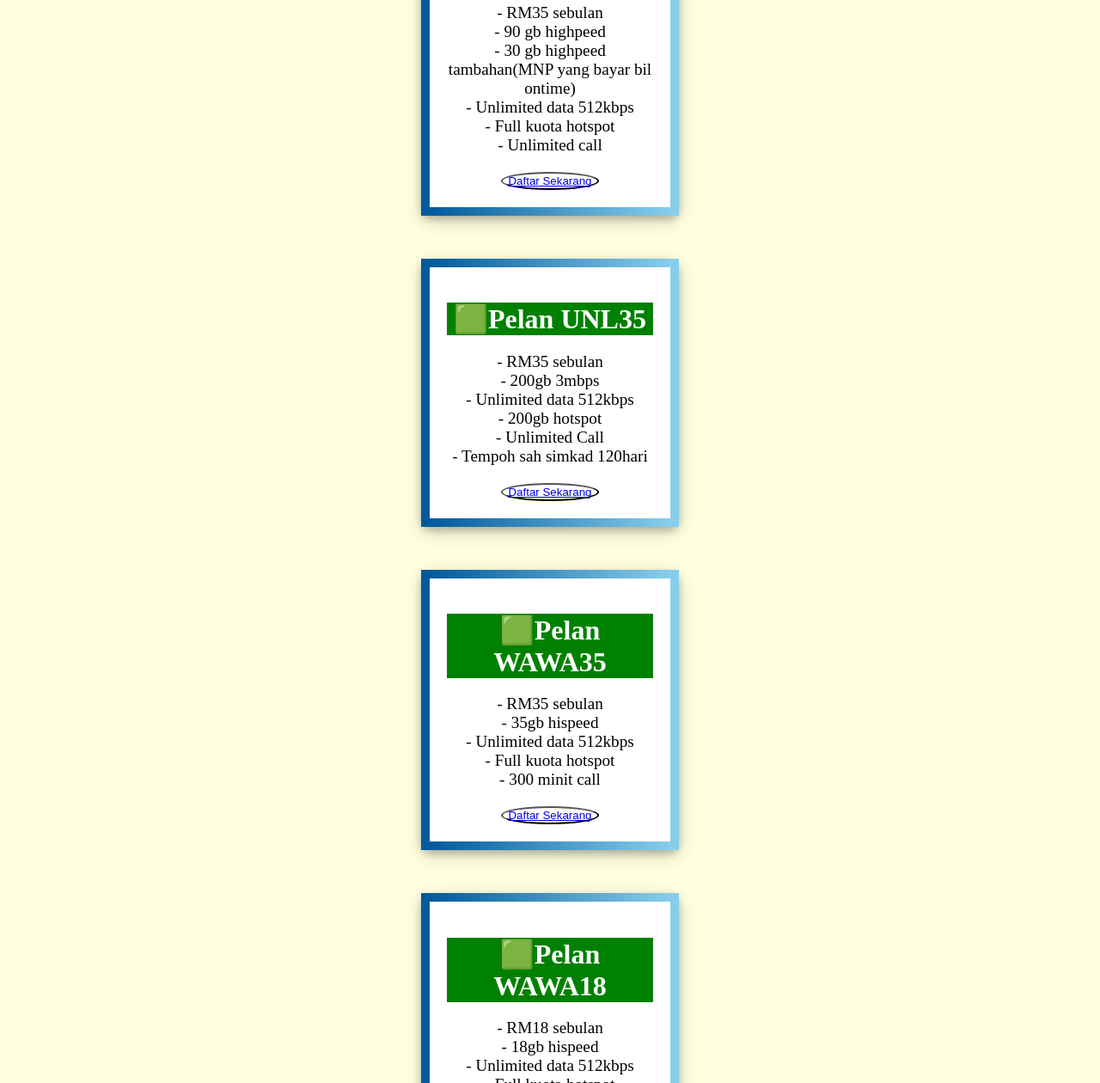
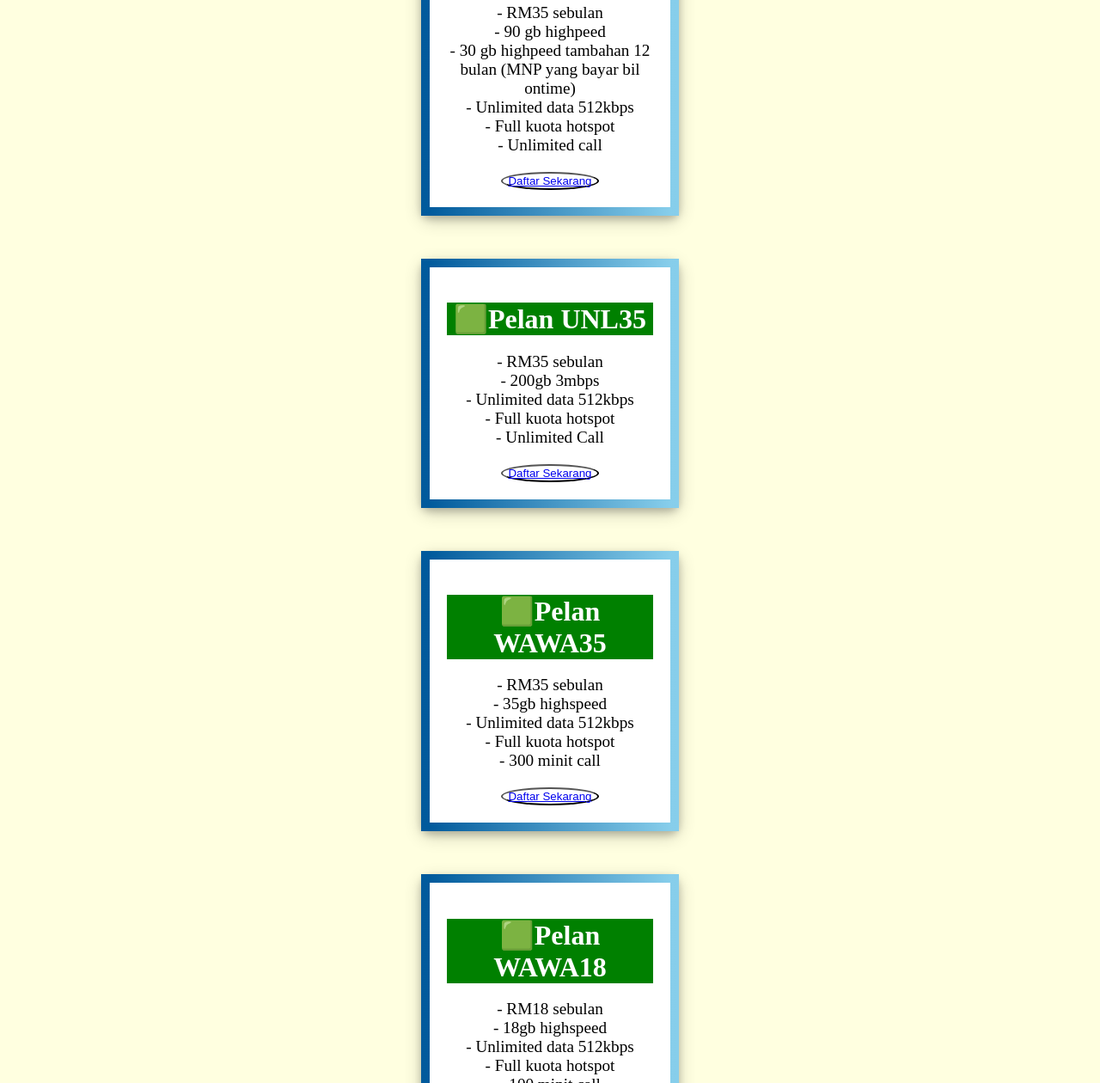
Before and after one commit to UserUnkown00/1xox, a plain HTML site: page index.html in a window 1280 px wide. Shown: the part 748-2008 px from the top of the page at 86% size. Drawn offline with Linux system fonts and the light colour scheme.

Commit message:
Add files via upload

```diff
--- a/index.html
+++ b/index.html
@@ -176,10 +176,10 @@
     <div class="container">
         <h1 class="highlight">🟦B150</h1>
         <p>
-            - RM53 sebulan termasuk sst<br>
+            - RM50 sebulan<br>
             - 250 gb highpeed<br>
             - Unlimited data 512kbps<br>
-            - 250 gb hotspot<br>
+            - Full kuota hotspot<br>
             - Unlimited call<br>
         </p>
         <button type="button" name="button">
@@ -192,7 +192,7 @@
         <p>
             - RM35 sebulan<br>
             - 90 gb highpeed<br>
-            - 30 gb highpeed tambahan(MNP yang bayar bil ontime)<br>
+            - 30 gb highpeed tambahan 12 bulan (MNP yang bayar bil ontime)<br>
             - Unlimited data 512kbps<br>
             - Full kuota hotspot<br>
             - Unlimited call<br>
@@ -208,9 +208,8 @@
             - RM35 sebulan<br>
             - 200gb 3mbps<br>
             - Unlimited data 512kbps<br>
-            - 200gb hotspot<br>
+            - Full kuota hotspot<br>
             - Unlimited Call<br>
-            - Tempoh sah simkad 120hari<br>
         </p>
         <button type="button" name="button">
           <a href="https://wa.me/601156755585?text=HelloSayaNakDaftarPelanUNL35!">Daftar Sekarang</a>
@@ -221,7 +220,7 @@
         <h1 class="highlight">  🟩Pelan WAWA35</h1>
         <p>
             - RM35 sebulan<br>
-            - 35gb hispeed<br>
+            - 35gb highspeed<br>
             - Unlimited data 512kbps<br>
             - Full kuota hotspot<br>
             - 300 minit call<br>
@@ -235,7 +234,7 @@
         <h1 class="highlight">  🟩Pelan WAWA18</h1>
         <p>
             - RM18 sebulan<br>
-            - 18gb hispeed<br>
+            - 18gb highspeed<br>
             - Unlimited data 512kbps<br>
             - Full kuota hotspot<br>
             - 100 minit call<br>
```
